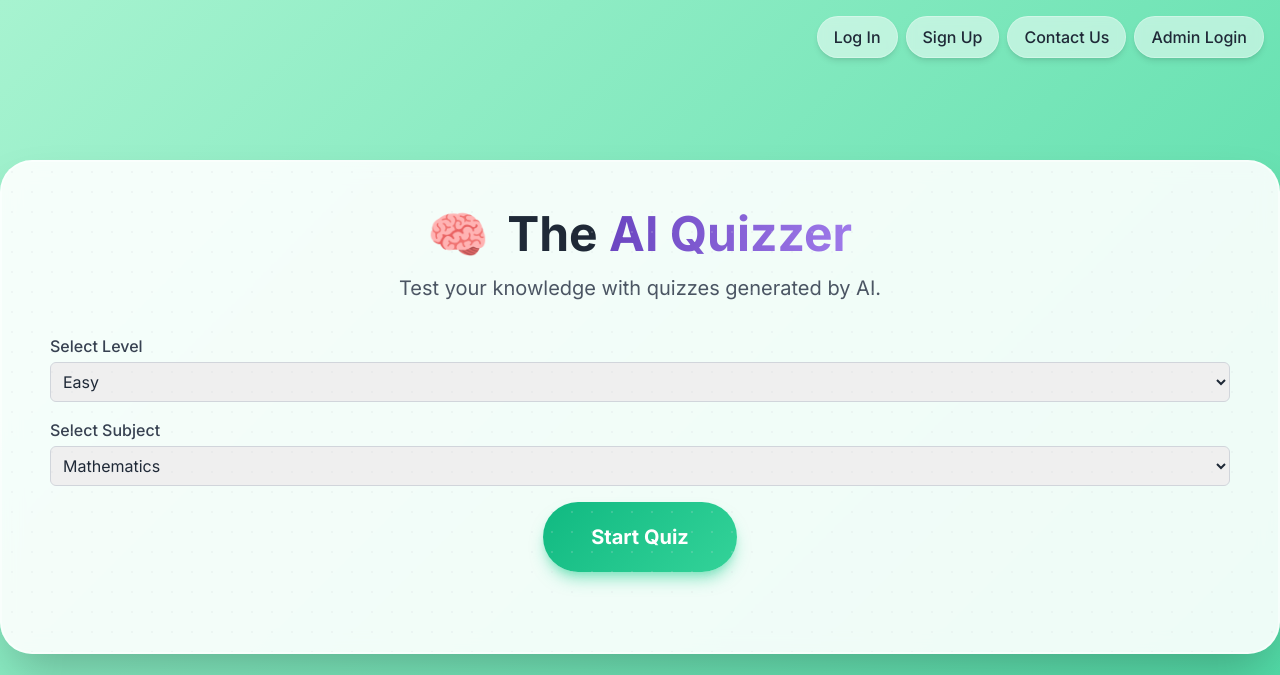
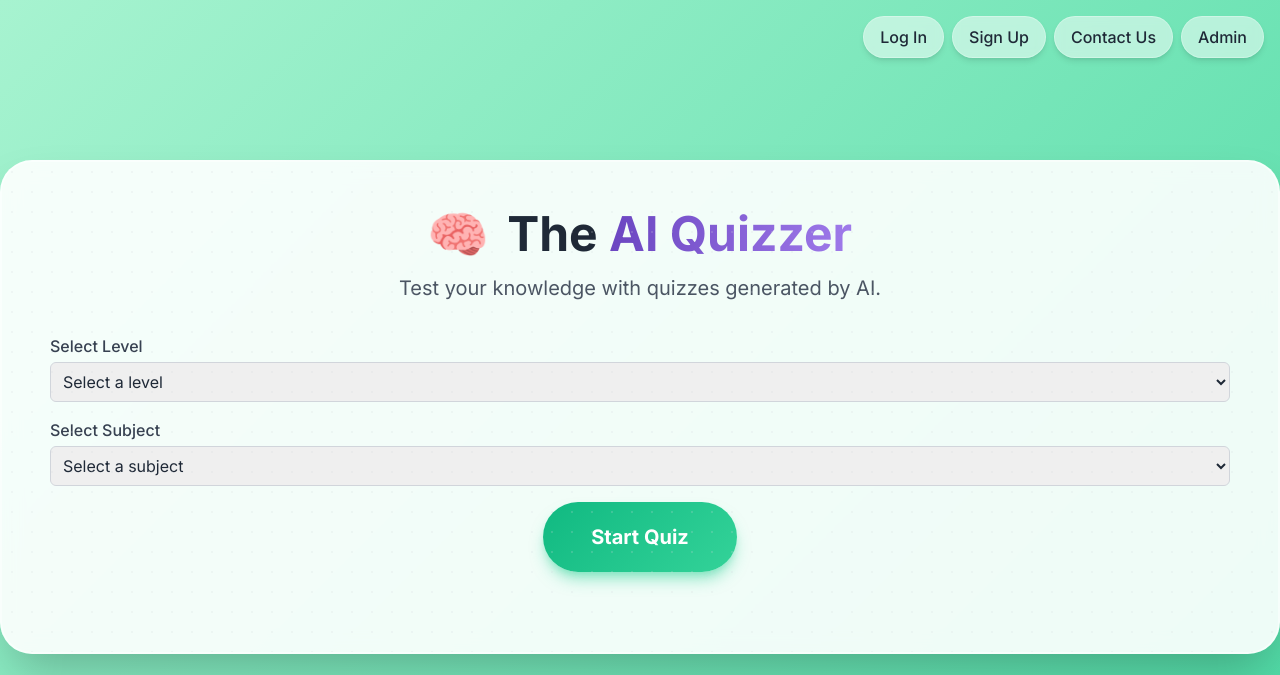
Before and after one commit to ShanmukhaKarthikeya71911/Ai-smart-quizzer, a Django app: page / in a window 1280 px wide. Shown: the top 675 px of the page. Run offline with Django 5.2, Linux system fonts and the light colour scheme; some libraries are stand-ins or nearby versions.

Commit message:
All changes

```diff
--- a/base/settings.py
+++ b/base/settings.py
@@ -69,6 +69,7 @@ TEMPLATES = [
 
 WSGI_APPLICATION = 'base.wsgi.application'
 AUTH_USER_MODEL = 'base.CustomUser'
+APPEND_SLASH = False
 
 
 
--- a/base/templates/admin dashboard.html
+++ b/base/templates/admin dashboard.html
@@ -125,7 +125,7 @@
         <header class="header">
             <h1 class="text-4xl font-extrabold text-gray-800">Admin Dashboard</h1>
             <div class="header-buttons space-x-4">
-                <a href="/" class="home-btn">Home</a>
+                <a href="/home.html" class="home-btn">Home</a>
                 <a href="/logout" class="logout-btn">Log Out</a>
             </div>
         </header>
--- a/base/templates/admin login.html
+++ b/base/templates/admin.html
@@ -72,7 +72,7 @@
             Admin accounts must be created by an existing administrator.
         </p>
         <p class="mt-2 text-sm text-gray-500">
-            <a href="/" class="hover:underline">Back to Home</a>
+            <a href="/home" class="hover:underline">Back to Home</a>
         </p>
     </div>
 </body>
--- a/base/templates/home.html
+++ b/base/templates/home.html
@@ -107,7 +107,7 @@
         <a href="/login">Log In</a>
         <a href="/register">Sign Up</a>
         <a href="/contactus">Contact Us</a>
-        <a href="/admin">Admin Login</a>
+        <a href="/admin">Admin</a>
     </div>
 
     <div class="container">
@@ -121,6 +121,7 @@
             <div class="w-full text-left">
                 <label for="level" class="text-gray-700 font-medium">Select Level</label>
                 <select id="level" class="w-full mt-1 p-2 border border-gray-300 rounded-md">
+                    <option value="select" disabled selected>Select a level</option>
                     <option value="easy">Easy</option>
                     <option value="medium">Medium</option>
                     <option value="hard">Hard</option>
@@ -130,9 +131,14 @@
             <div class="w-full text-left">
                 <label for="subject" class="text-gray-700 font-medium">Select Subject</label>
                 <select id="subject" class="w-full mt-1 p-2 border border-gray-300 rounded-md">
-                    <option value="math">Mathematics</option>
-                    <option value="history">History</option>
-                    <option value="science">Science</option>
+                    <option value="select" disabled selected>Select a subject</option>
+                    <option value="C">C</option>
+                    <option value="C++">C++</option>
+                    <option value="Python">Python</option>
+                    <option value="Java">Java</option>
+                    <option value="JavaScript">JavaScript</option>
+                    <option value="HTML">HTML</option>
+                    <option value="CSS">CSS</option>
                 </select>
             </div>
 
--- a/base/templates/login.html
+++ b/base/templates/login.html
@@ -73,7 +73,7 @@
             Don't have an account? <a href="/register" class="text-teal-600 hover:underline">Sign up here</a>.
         </p>
         <p class="mt-2 text-sm text-gray-500">
-            <a href="/" class="hover:underline">Back to Home</a>
+            <a href="/home.html" class="hover:underline">Back to Home</a>
         </p>
     </div>
 </body>
--- a/base/views.py
+++ b/base/views.py
@@ -1,3 +1,4 @@
+from urllib import request
 from django.shortcuts import render, redirect
 from django.contrib.auth import authenticate, login, logout
 from django.contrib import messages
@@ -139,8 +140,15 @@ def adminDashboard(request):
 
 
 def contactus(request):
+    if request.method == "POST":
+        name = request.POST.get("name")
+        email = request.POST.get("email")
+        message = request.POST.get("message")
+        # Here you can handle the contact form submission, e.g., save to database or send email
+        messages.success(request, "Thank you for contacting us. We will get back to you soon.")
+        return redirect("contactus")
     return render(request, "contactus.html")
-    return redirect("home")
+
 
 
 def aboutus(request):
```
Also changed, not shown: base/templates/contactus.html (+8 -1 lines), base/templates/register.html (+5 -3 lines), README.md (deleted).
